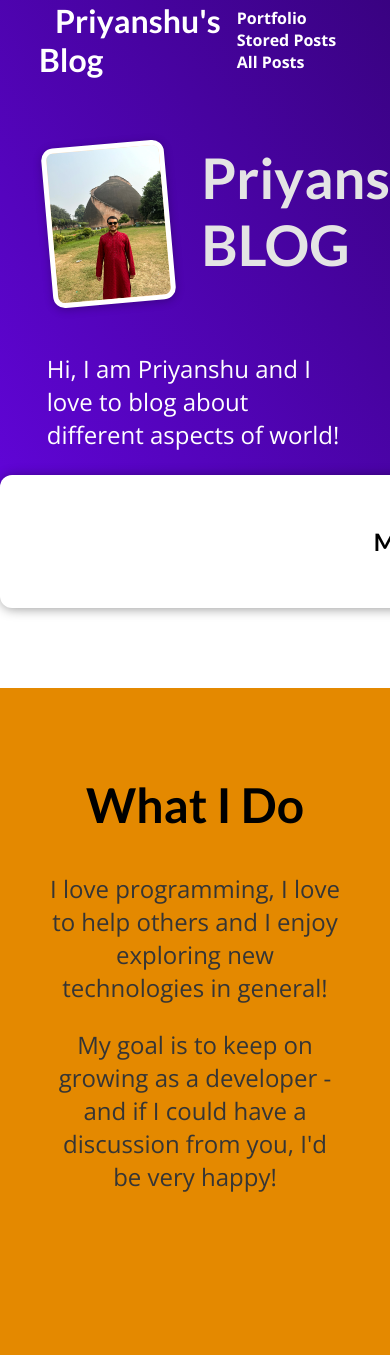
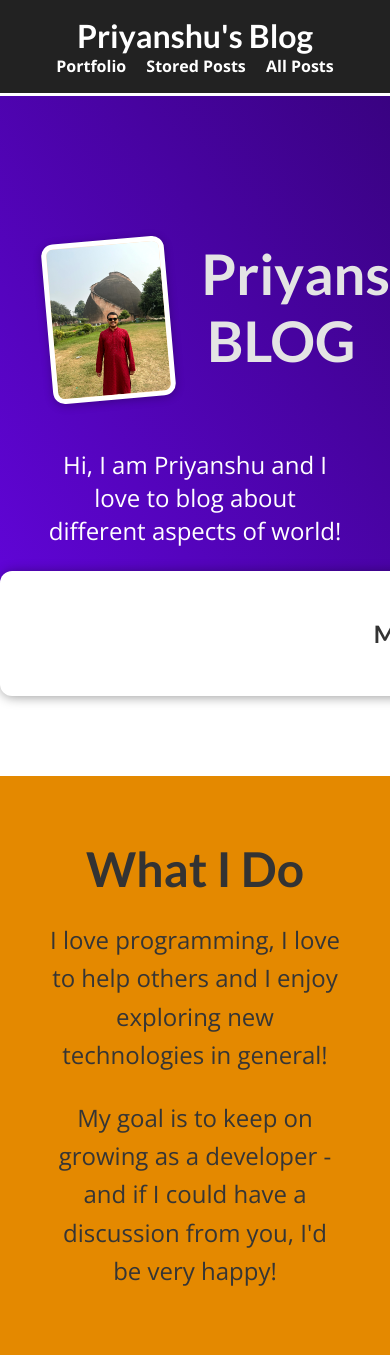
Before and after one commit to ps1711/MY_SITE, a Django app: page / in a window 390 px wide; the page is wider, and only the part inside the window is pictured. Before the commit the page ends 1192 px from the top of that part, so only its background shows below. Run offline with Django 3.2, Linux system fonts and the light colour scheme; data that the repository does not hold is empty.

Commit message:
Update app.css

```diff
--- a/static/app.css
+++ b/static/app.css
@@ -6,19 +6,23 @@
 
 html {
   font-family: 'Open Sans', 'Lato', sans-serif;
+  scroll-behavior: smooth;
 }
 
 body {
   margin: 0;
+  background-color: #fff;
+  color: #333;
 }
 
-h1,
-h2,
-h3 {
+/* Headings */
+h1, h2, h3 {
   font-family: 'Lato', sans-serif;
   font-weight: bold;
+  margin: 1rem 0;
 }
 
+/* Navigation */
 #main-navigation {
   width: 100%;
   height: 5rem;
@@ -26,9 +30,16 @@ h3 {
   justify-content: space-between;
   align-items: center;
   padding: 0 10%;
-  position: absolute;
+  background-color: #222;
+  position: fixed;
   top: 0;
   left: 0;
+  z-index: 10;
+}
+
+#main-navigation h1 {
+  color: white;
+  margin: 0;
 }
 
 #main-navigation a {
@@ -43,7 +54,87 @@ h3 {
   color: #cf79f1;
 }
 
-#main-navigation h1 a:hover,
-#main-navigation h1 a:active {
-  color: white;
+/* Welcome Section */
+#welcome {
+  margin-top: 6rem;
+  text-align: center;
+  padding: 2rem 1rem;
 }
+
+#welcome img {
+  width: 150px;
+  height: 150px;
+  border-radius: 50%;
+  object-fit: cover;
+}
+
+#welcome p {
+  font-size: 1.1rem;
+  margin-top: 1rem;
+}
+
+/* Latest Posts */
+#latest-posts {
+  padding: 2rem 1rem;
+  max-width: 1000px;
+  margin: auto;
+}
+
+#latest-posts ul {
+  list-style: none;
+  padding: 0;
+  display: grid;
+  grid-template-columns: repeat(auto-fit, minmax(260px, 1fr));
+  gap: 1.5rem;
+}
+
+/* Post Cards */
+#latest-posts li {
+  background-color: #f3f3f3;
+  padding: 1rem;
+  border-radius: 8px;
+  box-shadow: 0 2px 6px rgba(0,0,0,0.1);
+  transition: transform 0.2s;
+}
+
+#latest-posts li:hover {
+  transform: scale(1.02);
+}
+
+/* About Section */
+#about {
+  padding: 2rem 1rem;
+  max-width: 800px;
+  margin: auto;
+  text-align: center;
+}
+
+#about p {
+  margin-bottom: 1rem;
+  font-size: 1.05rem;
+  line-height: 1.6;
+}
+
+/* Responsive */
+@media (max-width: 768px) {
+  #main-navigation {
+    flex-direction: column;
+    height: auto;
+    padding: 1rem;
+    text-align: center;
+  }
+
+  #main-navigation a {
+    margin: 0.5rem;
+  }
+
+  #welcome img {
+    width: 100px;
+    height: 100px;
+  }
+
+  #welcome p,
+  #about p {
+    font-size: 1rem;
+  }
+}
```
